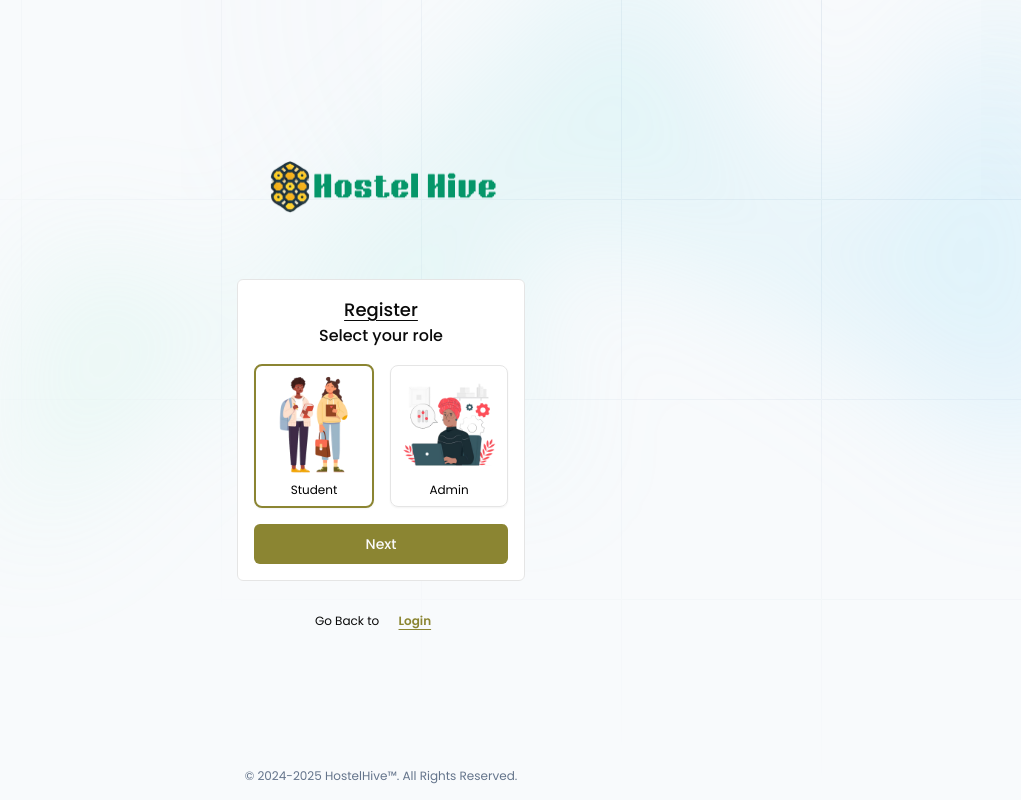
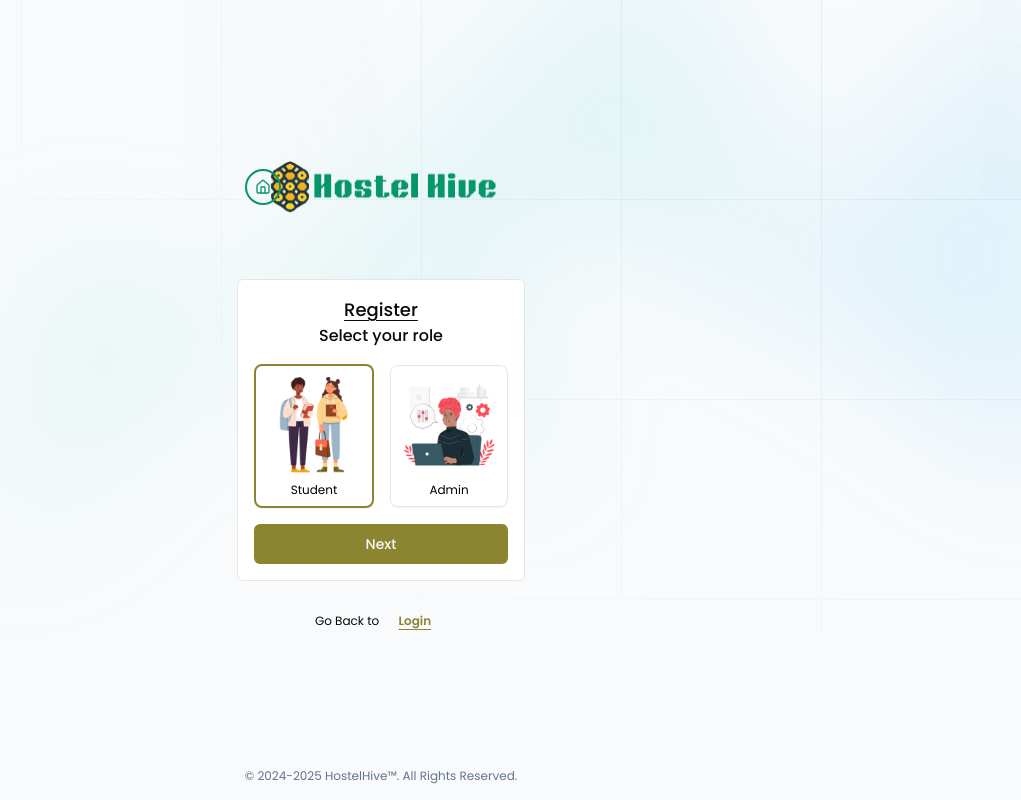
Before and after one commit to bisha21/Hostel_Management, a React (Vite) app in the folder client/: page /register in a window 1280 px wide. Shown: the whole page, without its empty margins (259-1280 px from the left). Built offline with nearby package versions, Linux system fonts and the light colour scheme.

Commit message:
fix: navbar issue and button to redirect to homepage

```diff
--- a/client/src/pages/auth/page.tsx
+++ b/client/src/pages/auth/page.tsx
@@ -1,8 +1,11 @@
+import { Home } from "lucide-react";
 import { Button } from "../../components/ui/button";
 import { HORIZONTAL_LOGO } from "../../constants/images";
 import LoginForm from "./_components/login-form";
+import { useNavigate } from "react-router";
 
 export default function LoginPage() {
+  const navigate = useNavigate();
   return (
     <div className="relative isolate overflow-hidden bg-slate-50 h-screen">
       <svg
@@ -49,8 +52,20 @@ export default function LoginPage() {
       <div className="relative z-10 w-full h-full flex flex-col justify-center items-center">
         <div className="bg-white/80 backdrop-blur-sm p-8 px-2 rounded-lg shadow-lg max-w-md w-full">
           <div className="flex flex-col gap-8">
-            <div className="flex justify-center items-center">
-              <img src={HORIZONTAL_LOGO} alt="LOGO" width={250} />
+            <div className="relative flex justify-center items-center ">
+              <Button
+                variant="link"
+                className="absolute left-6 rounded-full size-9 border-2 border-emerald-600 text-emerald-600 hover:text-white hover:bg-emerald-600 p-0"
+                onClick={() => navigate("/")}
+              >
+                <Home />
+              </Button>
+              <img
+                src={HORIZONTAL_LOGO}
+                alt="LOGO"
+                width={250}
+                onClick={() => navigate("/")}
+              />
             </div>
             <LoginForm />
           </div>
--- a/client/src/pages/auth/register-page.tsx
+++ b/client/src/pages/auth/register-page.tsx
@@ -1,6 +1,6 @@
 import { useForm } from "react-hook-form";
 import { Button } from "../../components/ui/button";
-import { HORIZONTAL_LOGO, REGISTER_IMAGE } from "../../constants/images";
+import { HORIZONTAL_LOGO } from "../../constants/images";
 import { registerSchema, TRegisterType } from "../../schemas/register";
 import { zodResolver } from "@hookform/resolvers/zod";
 import { Form } from "../../components/ui/form";
@@ -10,6 +10,8 @@ import { useState } from "react";
 import RegisterForm from "./_components/register-form";
 import { UserType } from "../../context/authContext";
 import useAuthContext from "../../hooks/useAuthContext";
+import { useNavigate } from "react-router";
+import { Home } from "lucide-react";
 
 export default function RegisterPage() {
   const [isRoleSelected, setIsRoleSelected] = useState(false);
@@ -53,7 +55,7 @@ export default function RegisterPage() {
       },
     });
   };
-
+  const navigate = useNavigate();
   return (
     <div className="relative isolate overflow-hidden bg-slate-50 h-screen">
       <svg
@@ -97,10 +99,22 @@ export default function RegisterPage() {
           }}
         ></div>
       </div>
-      <div className="relative z-10 w-full h-full flex flex-col justify-center items-center">
+      <div className="z-10 w-full h-full flex flex-col justify-center items-center">
         <div className="flex flex-col gap-8">
-          <div className="flex justify-center items-center">
-            <img src={HORIZONTAL_LOGO} alt="LOGO" width={250} />
+          <div className="relative flex justify-center items-center">
+            <Button
+              variant="link"
+              className="absolute left-12 rounded-full size-9 border-2 border-emerald-600 text-emerald-600 hover:text-white hover:bg-emerald-600 p-0"
+              onClick={() => navigate("/")}
+            >
+              <Home />
+            </Button>
+            <img
+              src={HORIZONTAL_LOGO}
+              alt="LOGO"
+              width={250}
+              onClick={() => navigate("/")}
+            />
           </div>
           <Form {...form}>
             <form
--- a/client/src/pages/no-auth/layout.tsx
+++ b/client/src/pages/no-auth/layout.tsx
@@ -1,8 +1,16 @@
-import { Outlet } from "react-router";
+import { Outlet, useNavigate } from "react-router";
 import Navbar from "../auth-pages/student-route/_components/Navbar";
 import Footer from "../auth-pages/student-route/_components/Footer";
+import useAuthContext from "../../hooks/useAuthContext";
 
 const Applayout = () => {
+  const navigate = useNavigate();
+  const { isAuthenticated, user } = useAuthContext();
+  if (isAuthenticated && user.user_type === "student") {
+    navigate("/student");
+  } else if (isAuthenticated && user.user_type === "admin") {
+    navigate("/admin");
+  } else {
     return (
       <>
         <Navbar />
@@ -10,6 +18,7 @@ const Applayout = () => {
         <Footer />
       </>
     );
+  }
 };
 
 export default Applayout;
```
Lines whose indentation alone changed are shown as unchanged.
